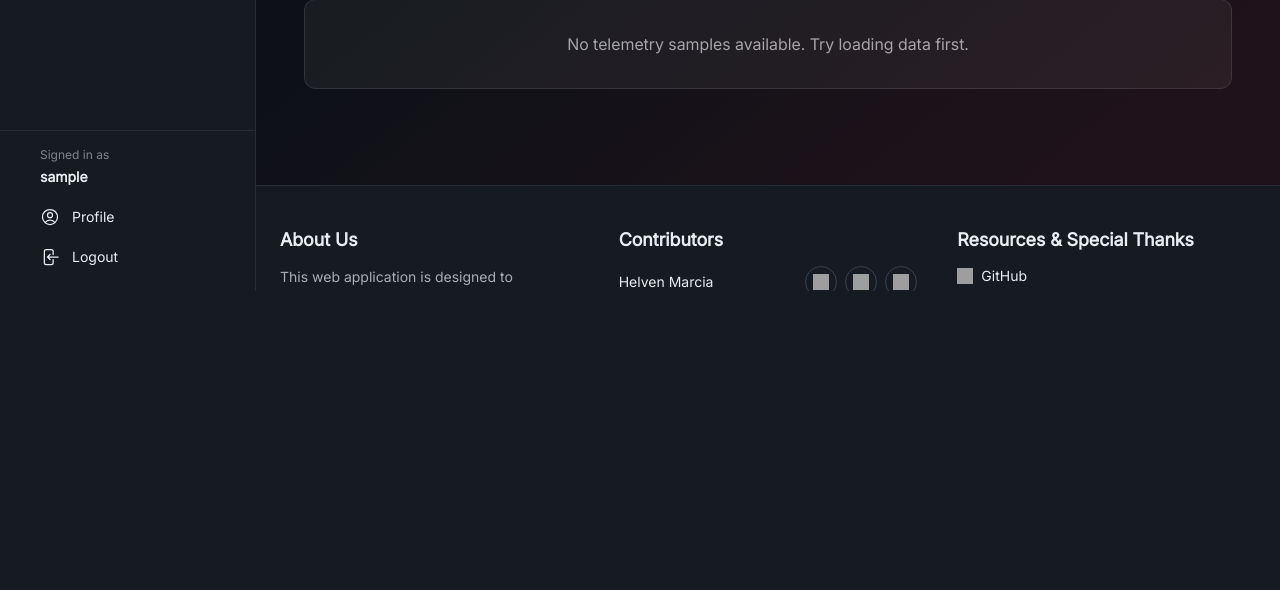
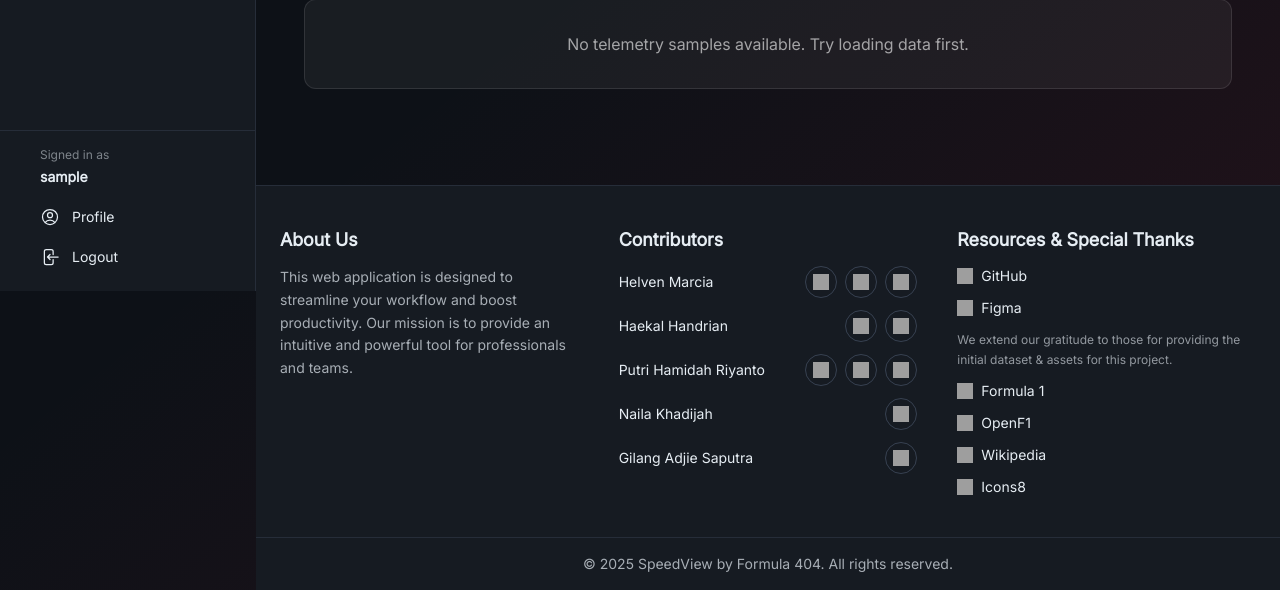
Before and after one commit to Formula-404/SpeedView, a Django app: page /car/all/ in a window 1280 px wide. Shown: the part 509-1099 px from the top of the page. Before the commit the page ends 800 px from the top, so only its background shows below. Run offline with Django 5.2, Linux system fonts and the light colour scheme; the visitor is signed in with stand-in values (Sample User, id 1); data that the repository does not hold is empty; some libraries are stand-ins or nearby versions; grey boxes are pictures that could not be loaded.

Commit message:
Fix global css

```diff
--- a/static/style/global.css
+++ b/static/style/global.css
@@ -58,15 +58,23 @@
 
 html {
     scroll-behavior: smooth;
-    height: 100%; width: 100%;
+    min-height: 100vh;
+    width: 100%;
+}
+body {
+    font-family: 'Inter', sans-serif;
+    min-height: 100vh;
+    width: 100%;
+    background: linear-gradient(142deg, rgba(239, 68, 68, 0.00) 44.94%, rgba(186, 25, 49, 0.11) 85.45%), #0D1117;
+    background-repeat: no-repeat;
+    background-size: cover;
+    color: #E6EDF3;
+    overflow-y: auto;
+}
+body > .ml-64.flex {
+    min-height: 100vh;
 }
 
-body {
-    font-family: 'Inter', sans-serif;
-    height: 100%; width: 100%;
-    background: linear-gradient(142deg, rgba(239, 68, 68, 0.00) 44.94%, rgba(186, 25, 49, 0.11) 85.45%), #0D1117;
-    color: #E6EDF3;
-}
 
 /* scrollbar */
 ::-webkit-scrollbar { width: 10px; }
```
